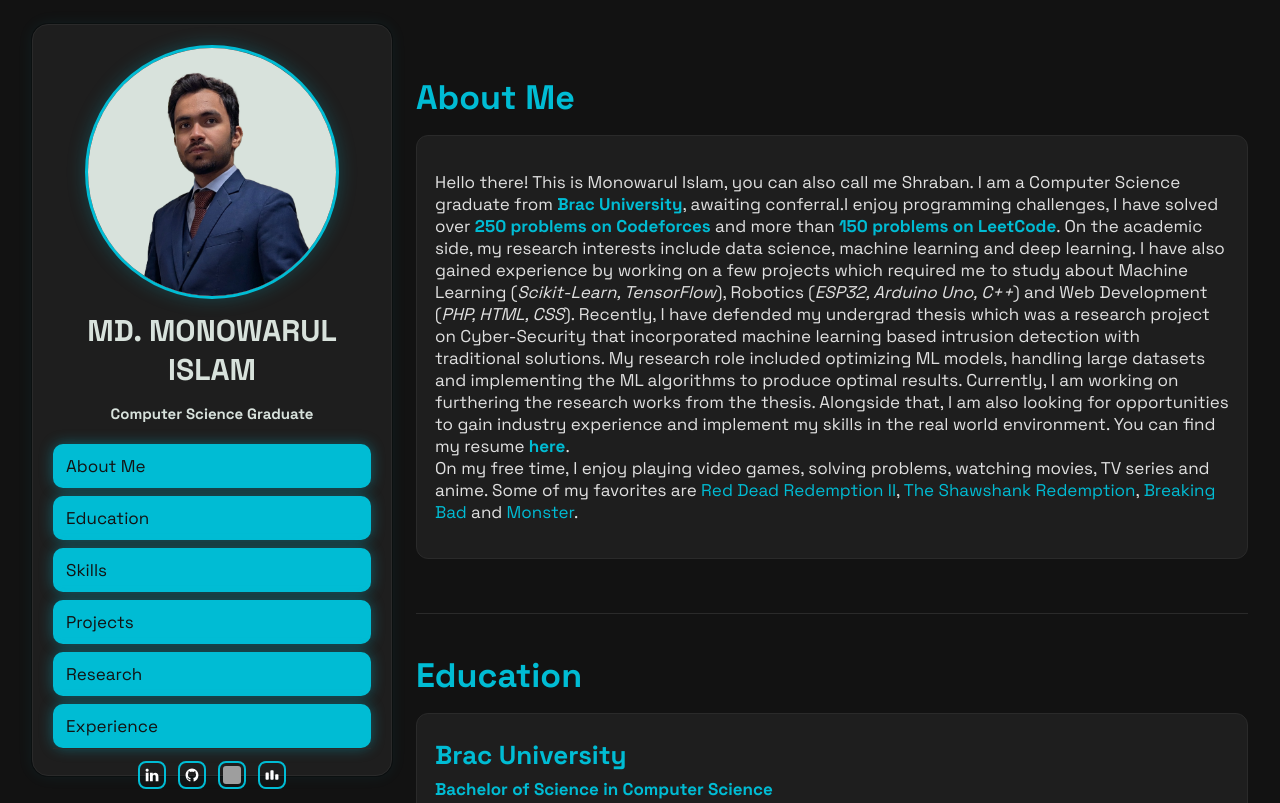
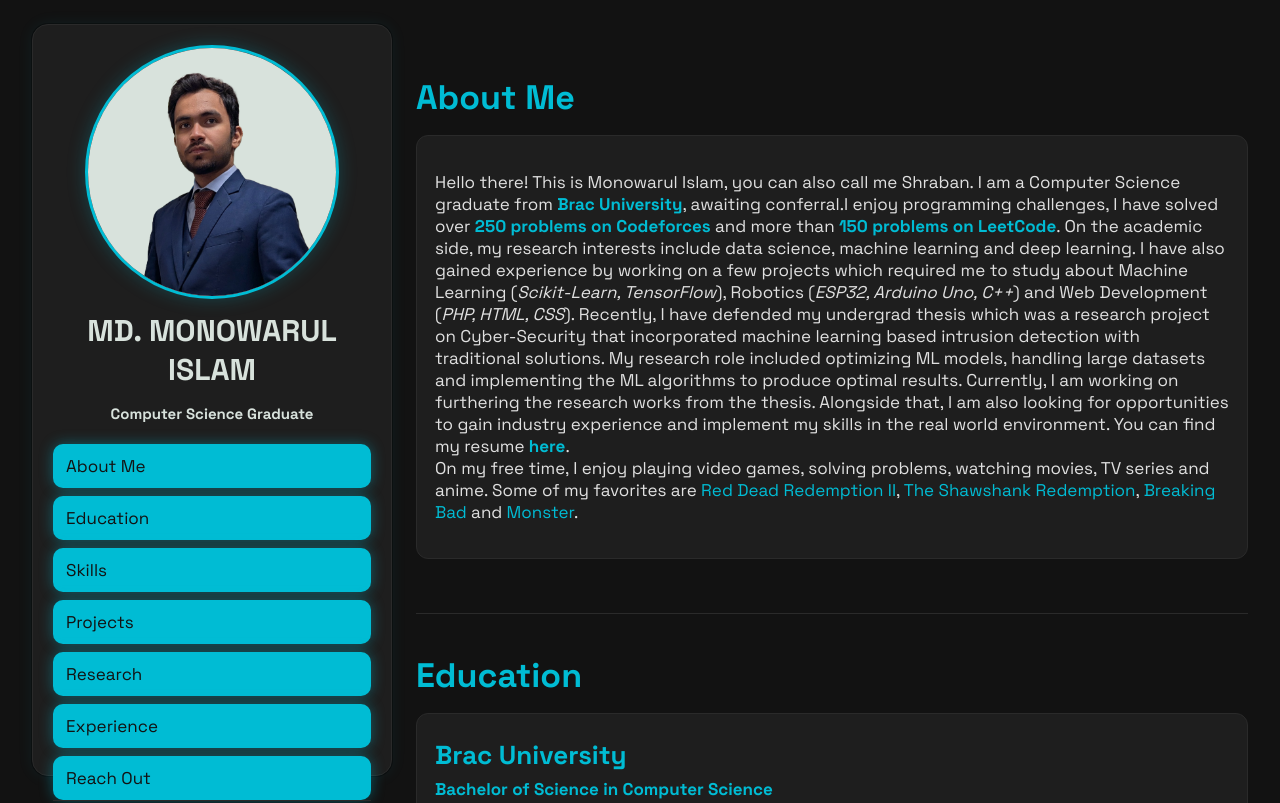
Before and after one commit to mi-shraban/portfolio-nextjs, a Next.js app: page / in a window 1280 px wide. Shown: the top 803 px of the page. Built offline with nearby package versions, Linux system fonts and the light colour scheme; grey boxes are pictures that could not be loaded.

Commit message:
Updated CV, changed cfsolves card design slightly, added reachout to sidebar

```diff
--- a/app/globals.css
+++ b/app/globals.css
@@ -249,7 +249,8 @@ h5 {
 }
 
 .cfItem {
-	background:#2c2c2c;
+	background: var(--panel);
+	/*background:#2c2c2c;*/
 	border-left:2px solid var(--primary-2);
 	border-bottom:2px solid var(--primary-2);
 	border-radius: 8px; padding: 12px;
--- a/components/Sidebar.tsx
+++ b/components/Sidebar.tsx
@@ -9,7 +9,8 @@ const sections = [
 	{ id: 'skills', label: 'Skills' },
 	{ id: 'projects', label: 'Projects' },
 	{ id: 'research', label: 'Research' },
-	{ id: 'experience', label: 'Experience' }
+	{ id: 'experience', label: 'Experience' },
+    { id: 'reachout', label: 'Reach Out' }
 ]
 
 export default function Sidebar() {
```
Also changed, not shown: 1 other file (tests, documents, lock files or other folders).
